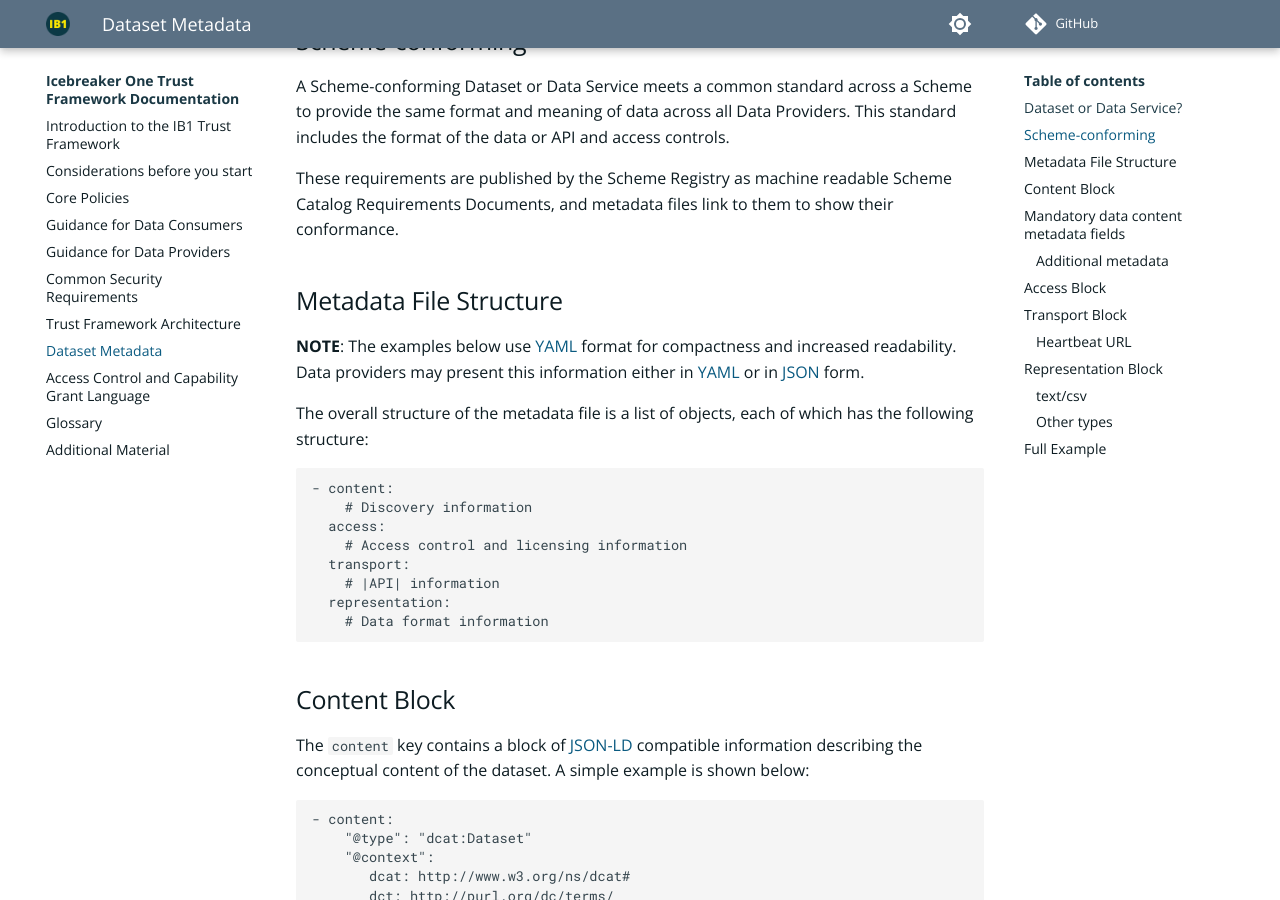
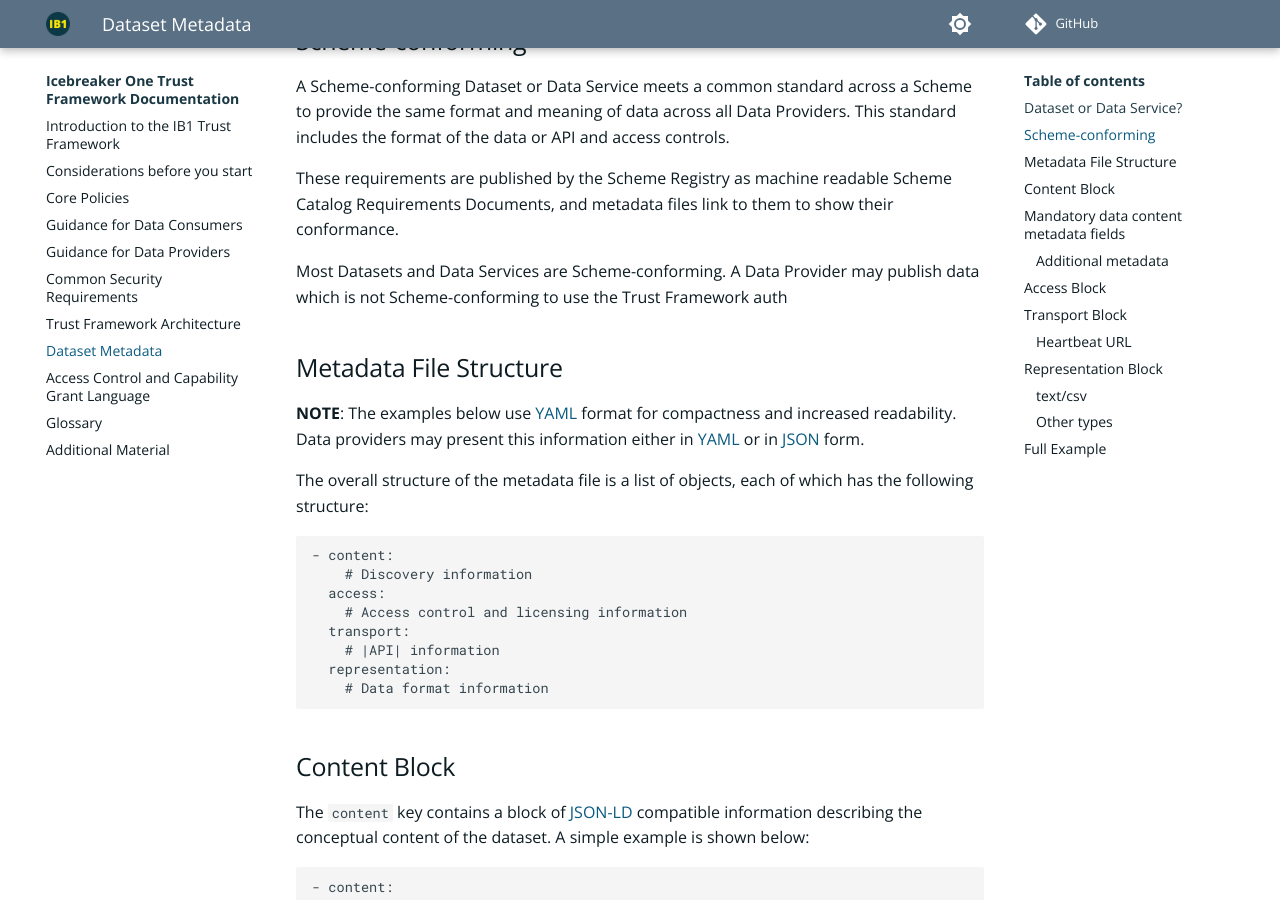
Before and after one commit to icebreakerone/ib1-technical-docs, an MkDocs documentation site: the page built from docs/metadata.md, in a window 1280 px wide and 900 px high, scrolled down 792 px. Built offline with MkDocs 1.6.1 and Material for MkDocs 9.7.7, drawn with Linux system fonts in a browser that asks for light colours; plug-ins that fetch from the network failed and are left out; comment, search, counter and statistics services are not loaded; the version menu is left out; some of the changed lines change nothing that is shown.

Commit message:
docs/metadata.md updated from https://stackedit.net/

````diff
--- a/docs/metadata.md
+++ b/docs/metadata.md
@@ -40,6 +40,8 @@ They are described by slightly different information in metadata files.
 A Scheme-conforming Dataset or Data Service meets a common standard across a Scheme to provide the same format and meaning of data across all Data Providers. This standard includes the format of the data or API and access controls.
 
 These requirements are published by the Scheme Registry as machine readable Scheme Catalog Requirements Documents, and metadata files link to them to show their conformance.
+
+Most Datasets and Data Services are Scheme-conforming. A Data Provider may publish data which is not Scheme-conforming to use the Trust Framework auth
 
 ## Metadata File Structure
 
@@ -414,7 +416,7 @@ Or, in [JSON](glossary.md#term-Javascript-Object-Notation) form:
 ]
 ```
 <!--stackedit_data:
-eyJoaXN0b3J5IjpbMTU4MjU3MTc0MCwtMTkyMjE1OTI1OCwxOT
+eyJoaXN0b3J5IjpbMTc2Mjg4MTgwOCwtMTkyMjE1OTI1OCwxOT
 YxMzQ5NzEzLDE1MTk3NTYwMDMsLTg0MDI1ODY5NSwxMjE1MTk1
 MjE2LC0xNzY4NDEzMzI2XX0=
 -->
````
